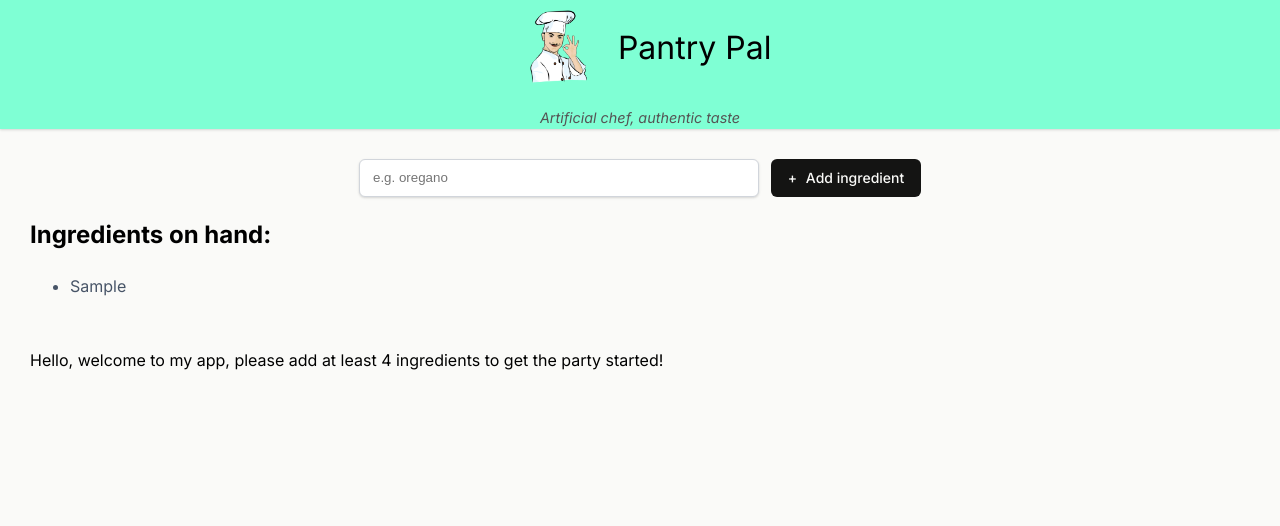
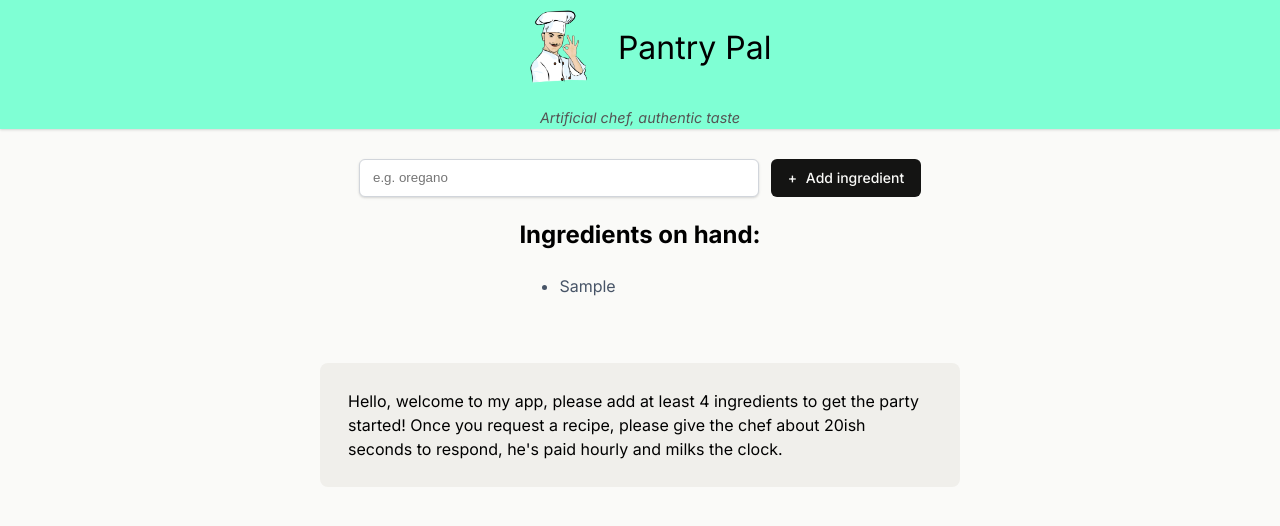
Before and after one commit to ArnauDavis/PantryPal, a React (Vite) app: page / in a window 1280 px wide. Both pictures are taken after typing "Sample" into the empty fields and a click on the button "Add ingredient". Shown: the top 526 px of the page. Built offline with nearby package versions, Linux system fonts and the light colour scheme; no server answers; what @huggingface/inference would draw is missing.

Commit message:
added some new styling

```diff
--- a/src/App.css
+++ b/src/App.css
@@ -44,6 +44,9 @@ body{
 
 main{
   padding: 30px 30px 10px;
+  display: flex;
+  flex-direction: column;
+
 }
 
 
@@ -80,6 +83,19 @@ main{
 .add-ingredient-form > button::before{
   content: '+';
   margin-right: 5px;
+}
+
+.instructionsBox{
+  align-self: center;
+  max-width: 40rem;
+  border-radius: 8px;
+  background: #F0EFEB;
+  padding: 10px 28px;
+  margin-top: 15px;
+}
+
+.ingredientsContainer{
+  margin: 0 auto;
 }
 
 ul.ingredients-list {
--- a/src/components/IngredientsList.jsx
+++ b/src/components/IngredientsList.jsx
@@ -8,7 +8,7 @@
 
         return(
             <>
-            <section>
+            <section className="ingredientsContainer">
                 <h2>Ingredients on hand:</h2>
                 <ul className="ingredients-list" aria-live="polite">{ingredientsListItems}</ul>
                 {props.ingredients.length >3 ? <div className="get-recipe-container">
--- a/src/components/Instructions.jsx
+++ b/src/components/Instructions.jsx
@@ -3,7 +3,8 @@
 function Instructions(){
     return(
         <section className="instructionsBox">
-            <p>Hello, welcome to my app, please add at least 4 ingredients to get the party started!</p>
+            <p>Hello, welcome to my app, please add at least 4 ingredients to get the party started! Once you request a recipe, please give the chef about 20ish seconds to respond, he's paid hourly and milks the clock.</p>
+
         </section>
     )
 }
```
